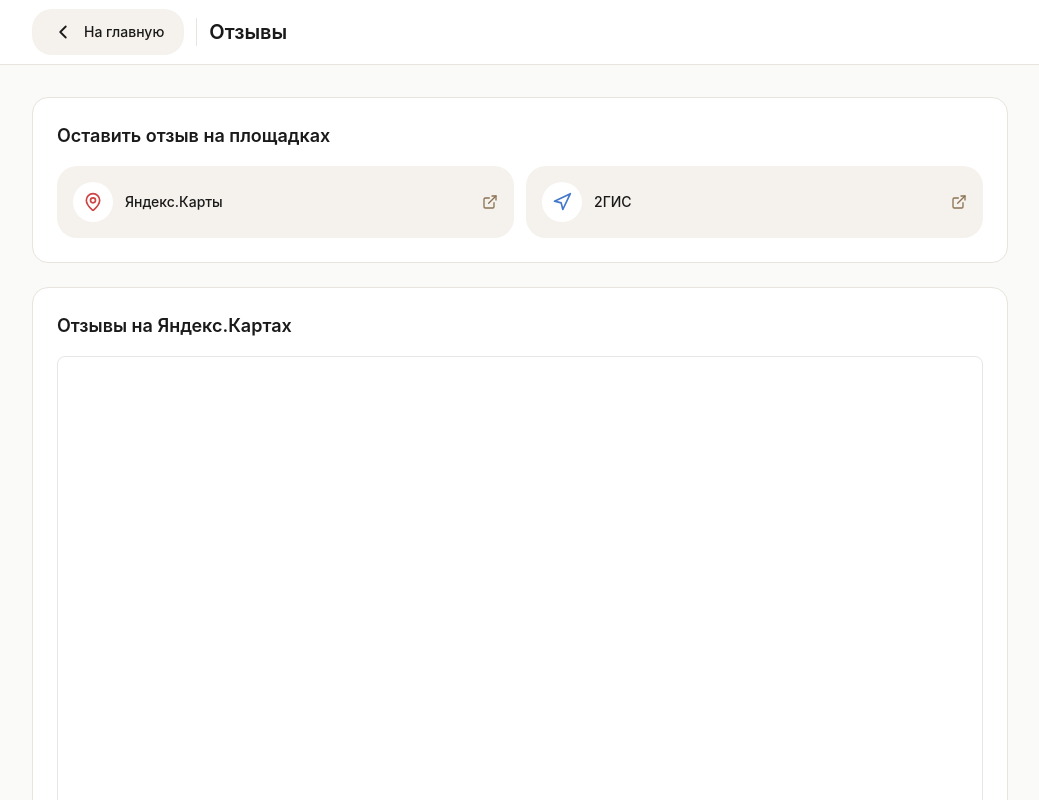
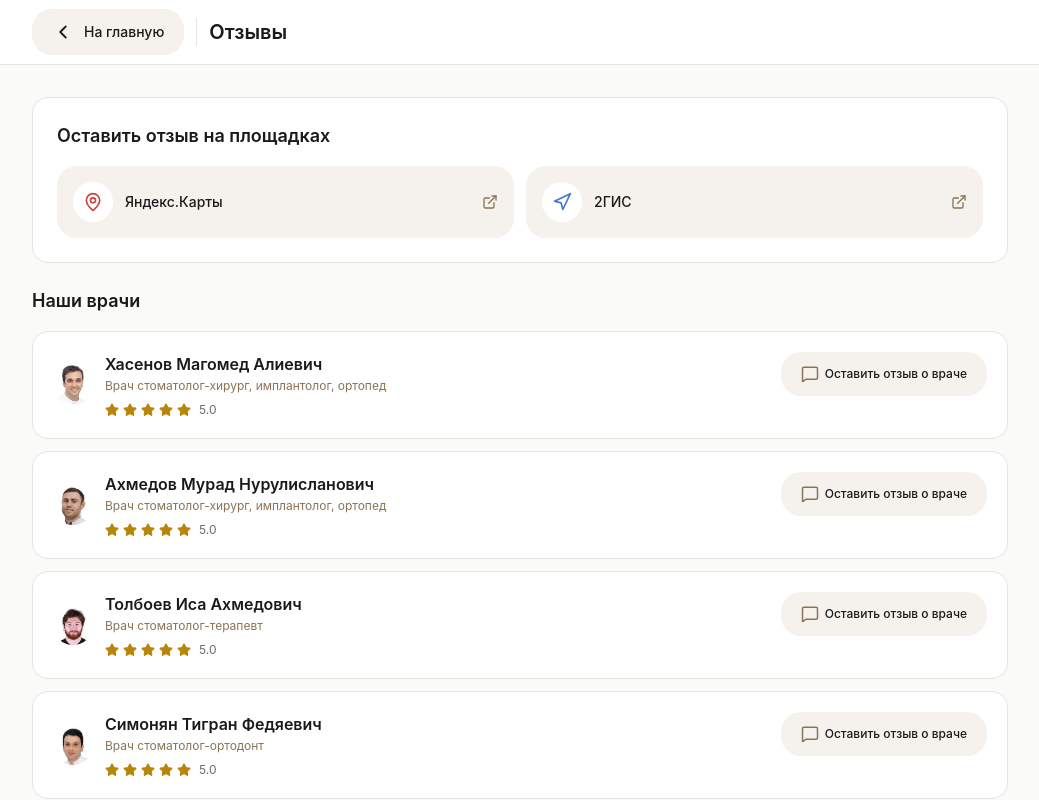
Before and after one commit to iobethor/dental-clinic-kiosk, a React (Vite) app: page /#/reviews in a window 1280 px wide. Shown: the top 800 px of the page, without its empty margins (120-1159 px from the left). Built offline with nearby package versions, Linux system fonts and the light colour scheme.

Commit message:
Replace Yandex widget with QR modal for review sources

```diff
--- a/src/pages/Reviews.tsx
+++ b/src/pages/Reviews.tsx
@@ -1,6 +1,6 @@
 import { useState } from "react";
 import { motion } from "framer-motion";
-import { ExternalLink, Star, MapPin, Navigation, MessageSquare } from "lucide-react";
+import { ExternalLink, Star, MapPin, Navigation, MessageSquare, X } from "lucide-react";
 import { useNavigate } from "react-router";
 import { doctors } from "@/data/doctors";
 import { reviewSources } from "@/data/reviews";
@@ -12,6 +12,10 @@ export default function Reviews() {
   const [modalTarget, setModalTarget] = useState<{
     name: string;
     src: string;
+  } | null>(null);
+  const [qrSource, setQrSource] = useState<{
+    name: string;
+    url: string;
   } | null>(null);
 
   return (
@@ -32,7 +36,10 @@ export default function Reviews() {
               <button
                 key={source.name}
                 onClick={() =>
-                  navigate(`/browser?url=${encodeURIComponent(source.url)}&back=/reviews`)
+                  setQrSource({
+                    name: source.name,
+                    url: source.url,
+                  })
                 }
                 className="flex items-center gap-3 p-4 rounded-xl bg-[#F5F2ED] hover:bg-[#EDE8E0] active:bg-[#E3DCD0] active:scale-[0.98] transition-all min-h-[52px] text-left w-full"
               >
@@ -49,35 +56,6 @@ export default function Reviews() {
                 <ExternalLink size={16} className="text-[#8B7355]" />
               </button>
             ))}
-          </div>
-        </motion.div>
-
-        <motion.div
-          className="bg-white rounded-2xl border border-[#E8E4DE] p-6 mb-6"
-          initial={{ opacity: 0, y: 20 }}
-          animate={{ opacity: 1, y: 0 }}
-        >
-          <h2 className="text-lg font-semibold text-[#1A1A1A] mb-4">
-            Отзывы на Яндекс.Картах
-          </h2>
-          <div
-            style={{
-              width: "100%",
-              height: "500px",
-              overflow: "hidden",
-              position: "relative",
-            }}
-          >
-            <iframe
-              style={{
-                width: "100%",
-                height: "100%",
-                border: "1px solid #e6e6e6",
-                borderRadius: "8px",
-                boxSizing: "border-box",
-              }}
-              src="https://yandex.ru/maps-reviews-widget/20786059493?comments"
-            />
           </div>
         </motion.div>
 
@@ -145,6 +123,48 @@ export default function Reviews() {
           imgSrc={modalTarget.src}
         />
       )}
+
+      {qrSource && (
+        <motion.div
+          className="fixed inset-0 z-50 flex items-center justify-center bg-black/40 px-6 py-10"
+          initial={{ opacity: 0 }}
+          animate={{ opacity: 1 }}
+          exit={{ opacity: 0 }}
+          onClick={() => setQrSource(null)}
+        >
+          <motion.div
+            className="bg-white rounded-3xl p-6 md:p-8 w-full shadow-2xl text-center"
+            style={{ maxWidth: "400px" }}
+            initial={{ opacity: 0, scale: 0.9, y: 20 }}
+            animate={{ opacity: 1, scale: 1, y: 0 }}
+            exit={{ opacity: 0, scale: 0.9, y: 20 }}
+            onClick={(e) => e.stopPropagation()}
+          >
+            <div className="flex items-center justify-between mb-2">
+              <h3 className="font-semibold text-[#1A1A1A]">Оставить отзыв</h3>
+              <button
+                onClick={() => setQrSource(null)}
+                className="w-8 h-8 rounded-full bg-[#F5F2ED] flex items-center justify-center active:scale-90 transition-transform shrink-0"
+              >
+                <X size={16} className="text-[#6B6B6B]" />
+              </button>
+            </div>
+            <p className="text-sm text-[#6B6B6B] mt-1">
+              Наведите камеру телефона на QR-код
+            </p>
+            <div className="mt-5 bg-[#F5F2ED] rounded-2xl p-4 inline-block">
+              <img
+                src={`https://api.qrserver.com/v1/create-qr-code/?size=240x240&margin=10&data=${encodeURIComponent(qrSource.url)}`}
+                alt={`QR-код: ${qrSource.name}`}
+                className="w-56 h-56"
+              />
+            </div>
+            <p className="mt-4 text-xs text-[#8B7355]">
+              {qrSource.name}
+            </p>
+          </motion.div>
+        </motion.div>
+      )}
     </div>
   );
 }
```
